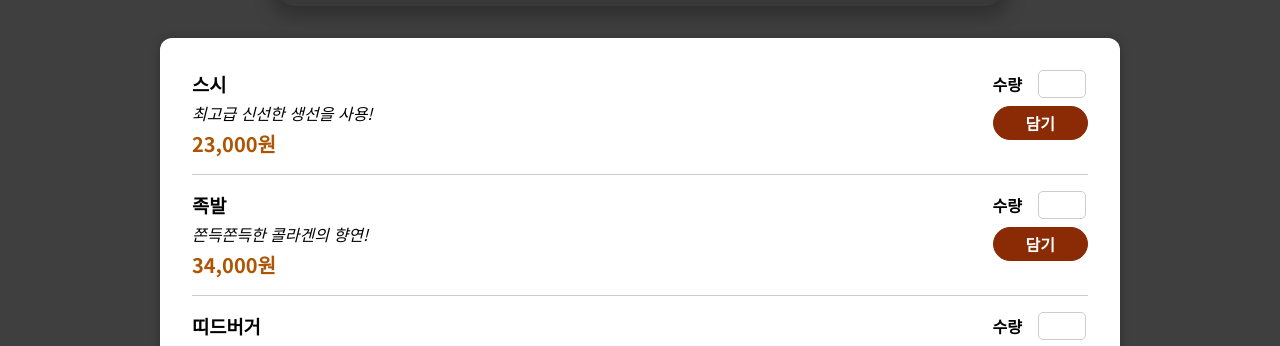
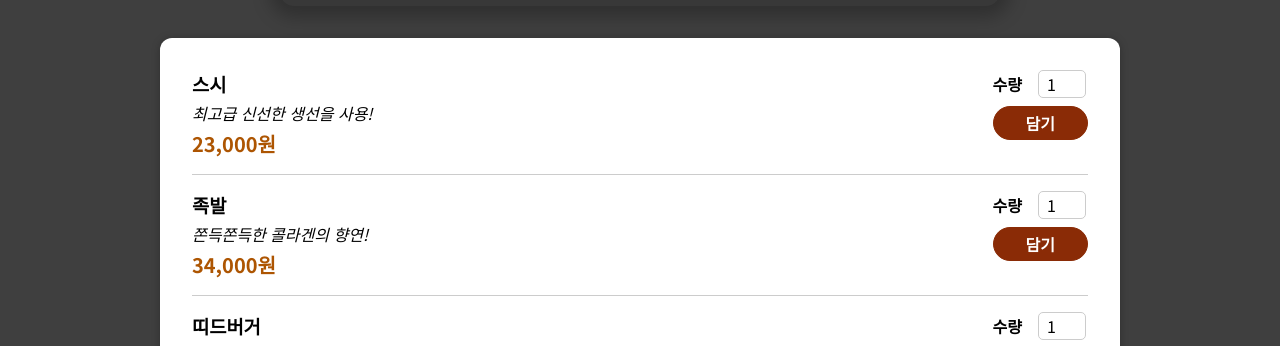
Before and after one commit to sdj3959/react-advanced202509, a React (Vite) app: page / in a window 1280 px wide. Shown: the part 443-789 px from the top of the page. Built offline with nearby package versions, Linux system fonts and the light colour scheme.

Commit message:
가변 props 전달

```diff
--- a/src/components/Meals/MealItemForm.jsx
+++ b/src/components/Meals/MealItemForm.jsx
@@ -1,4 +1,4 @@
-import Input from '../UI/Input.jsx';
+import Input from '../UI/Input';
 import styles from './MealItemForm.module.scss';
 
 const MealItemForm = (props) => {
@@ -6,14 +6,14 @@ const MealItemForm = (props) => {
     <form className={styles.form}>
       <Input
         label='수량'
-        // input={{
-        //   id: 'amount_' + props.id,
-        //   type: 'number',
-        //   min: '1',
-        //   max: '5',
-        //   step: '1',
-        //   defaultValue: '1',
-        // }}
+        inputAttr={{
+          id: 'amount_' + props.id,
+          type: 'number',
+          min: '1',
+          max: '5',
+          step: '1',
+          defaultValue: '1',
+        }}
       />
       <button>담기</button>
     </form>
--- a/src/components/UI/Input.jsx
+++ b/src/components/UI/Input.jsx
@@ -1,11 +1,13 @@
 import React from 'react';
 import styles from './Input.module.scss';
 
-const Input = ({ label }) => {
+// 재사용 가능한 컴포넌트 만들고 싶음.
+// 가변 props 처리방법
+const Input = ({ label, inputAttr }) => {
   return (
     <div className={styles.input}>
       <label>{label}</label>
-      <input />
+      <input {...inputAttr} />
     </div>
   );
 };
```
